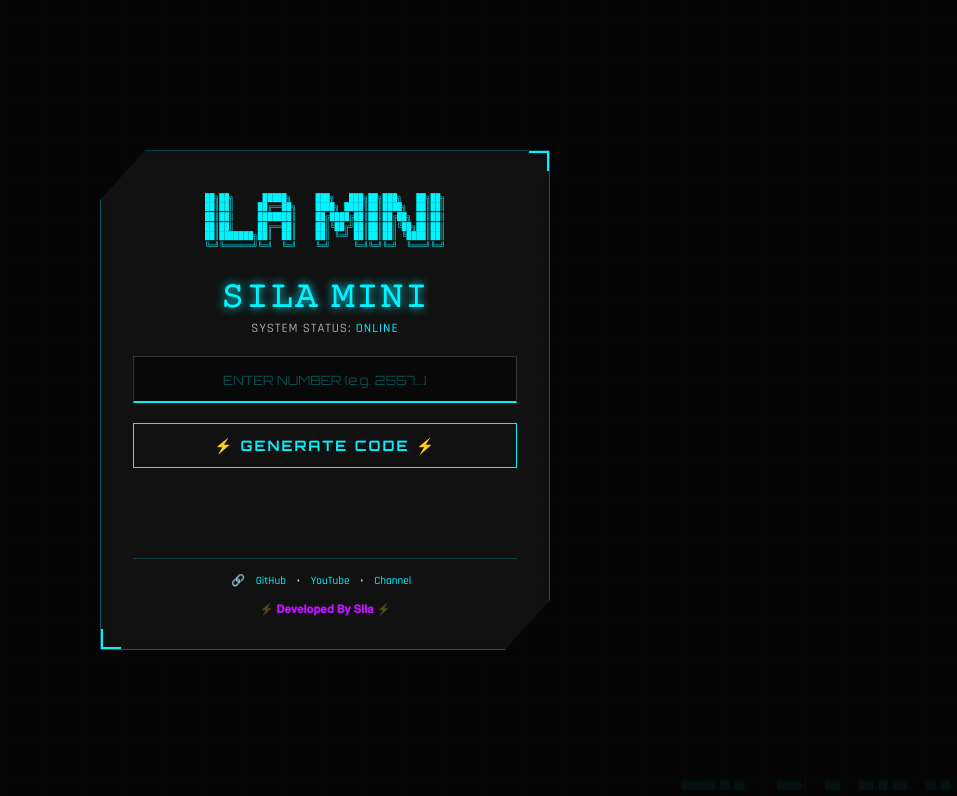
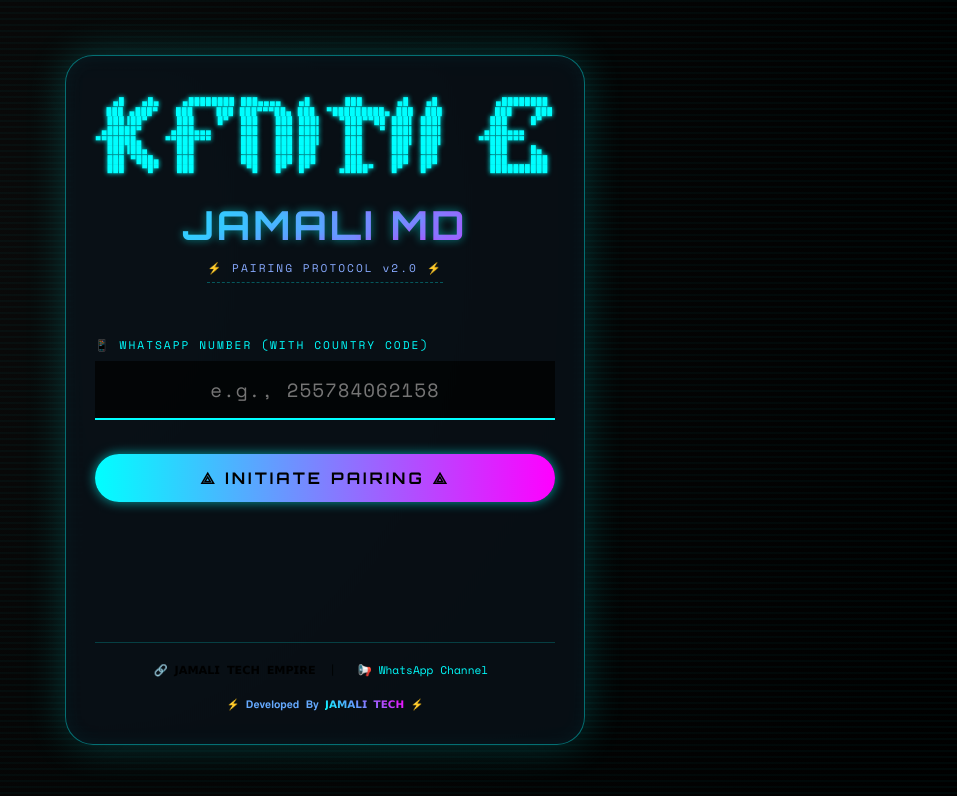
Before and after one commit to jamalitechempire/JAMALI-TECH-V..3, a website: page sila/pair.html in a window 1280 px wide. Shown: the whole page, without its empty margins (315-1272 px from the left). Drawn offline with nearby package versions, Linux system fonts and the light colour scheme.

Commit message:
Update pair.html

```diff
--- a/sila/pair.html
+++ b/sila/pair.html
@@ -3,233 +3,199 @@
 <head>
     <meta charset="UTF-8">
     <meta name="viewport" content="width=device-width, initial-scale=1.0">
-    <title>𝚂𝙸𝙻𝙰 𝙼𝙸𝙽𝙸 - PAIRING</title>
-    <link href="https://fonts.googleapis.com/css2?family=Orbitron:wght@400;700&family=Rajdhani:wght@300;500&display=swap" rel="stylesheet">
+    <title>JAMALI MD ─ PAIRING PORTAL</title>
+    <link href="https://fonts.googleapis.com/css2?family=Orbitron:wght@400;700;900&family=Space+Mono:wght@400;700&display=swap" rel="stylesheet">
     <style>
-        :root {
-            --primary: #00f3ff;
-            --secondary: #bc13fe;
-            --bg: #050505;
-            --glass: rgba(255, 255, 255, 0.05);
-        }
-
         * {
-            box-sizing: border-box;
             margin: 0;
             padding: 0;
+            box-sizing: border-box;
         }
 
         body {
-            background-color: var(--bg);
-            font-family: 'Rajdhani', sans-serif;
-            color: #fff;
+            background: radial-gradient(circle at 20% 30%, #0a0a0a, #000000);
+            font-family: 'Space Mono', monospace;
+            min-height: 100vh;
             display: flex;
             justify-content: center;
             align-items: center;
-            min-height: 100vh;
             position: relative;
+            overflow-x: hidden;
         }
 
-        /* Background Grid Animation */
-        body::before {
-            content: '';
+        /* animated glitch background */
+        .glitch-bg {
             position: fixed;
-            top: 0; left: 0; right: 0; bottom: 0;
-            background:
-                linear-gradient(rgba(0, 243, 255, 0.1) 1px, transparent 1px),
-                linear-gradient(90deg, rgba(0, 243, 255, 0.1) 1px, transparent 1px);
-            background-size: 40px 40px;
-            animation: gridMove 20s linear infinite;
-            z-index: -2;
-            opacity: 0.3;
-        }
-
-        /* ASCII Art Background */
-        body::after {
-            content: "███████╗██╗██╗      █████╗    ███╗   ███╗██╗███╗   ██╗██╗";
-            position: fixed;
-            bottom: 10px;
-            right: 10px;
-            font-family: monospace;
-            font-size: 8px;
-            color: rgba(0, 243, 255, 0.05);
-            white-space: pre;
-            z-index: -1;
-        }
-
-        @keyframes gridMove {
-            0% { background-position: 0 0; }
-            100% { background-position: 0 400px; }
+            top: 0;
+            left: 0;
+            width: 100%;
+            height: 100%;
+            background: repeating-linear-gradient(
+                0deg,
+                rgba(0, 255, 255, 0.03) 0px,
+                rgba(0, 255, 255, 0.03) 2px,
+                transparent 2px,
+                transparent 6px
+            );
+            pointer-events: none;
+            z-index: 0;
         }
 
         .container {
-            background: var(--glass);
-            backdrop-filter: blur(10px);
-            border: 1px solid rgba(0, 243, 255, 0.3);
-            padding: 2rem;
-            border-radius: 0px;
+            position: relative;
+            z-index: 2;
             width: 90%;
-            max-width: 450px;
-            text-align: center;
-            box-shadow: 0 0 30px rgba(0, 243, 255, 0.1);
-            position: relative;
-            clip-path: polygon(
-                10% 0, 100% 0, 100% 90%, 90% 100%, 0 100%, 0 10%
-            );
+            max-width: 520px;
+            background: rgba(10, 20, 30, 0.6);
+            backdrop-filter: blur(12px);
+            border: 1px solid rgba(0, 255, 255, 0.4);
+            border-radius: 28px;
+            padding: 2rem 1.8rem;
+            box-shadow: 0 0 40px rgba(0, 255, 255, 0.2), inset 0 0 20px rgba(0, 255, 255, 0.05);
+            transition: all 0.3s ease;
         }
 
-        /* Corner Decorations */
-        .corner {
-            position: absolute;
-            width: 20px;
-            height: 20px;
-            border: 2px solid var(--primary);
-            transition: 0.3s;
-        }
-        .tl { top: 0; left: 0; border-right: none; border-bottom: none; }
-        .tr { top: 0; right: 0; border-left: none; border-bottom: none; }
-        .bl { bottom: 0; left: 0; border-right: none; border-top: none; }
-        .br { bottom: 0; right: 0; border-left: none; border-top: none; }
-
-        /* ASCII Header */
-        .ascii {
-            font-family: monospace;
-            font-size: 8px;
-            color: var(--primary);
-            margin-bottom: 15px;
+        /* ASCII art style */
+        .jamali-ascii {
+            font-family: 'Courier New', monospace;
+            font-size: 0.5rem;
+            color: #0ff;
+            text-shadow: 0 0 5px #0ff;
+            text-align: center;
+            white-space: pre;
+            letter-spacing: 1px;
+            margin-bottom: 1rem;
             line-height: 1.2;
-            white-space: pre;
-            text-align: center;
         }
 
         h1 {
             font-family: 'Orbitron', sans-serif;
-            font-size: 2rem;
-            color: var(--primary);
-            text-shadow: 0 0 10px var(--primary);
-            margin-bottom: 5px;
-            letter-spacing: 2px;
+            font-size: 2.5rem;
+            text-align: center;
+            background: linear-gradient(135deg, #0ff, #f0f);
+            -webkit-background-clip: text;
+            background-clip: text;
+            color: transparent;
+            text-shadow: 0 0 8px rgba(0,255,255,0.5);
+            letter-spacing: 3px;
+            margin-bottom: 0.25rem;
         }
 
-        .status-line {
-            color: #aaa;
-            font-size: 0.8rem;
-            margin-bottom: 20px;
-            text-transform: uppercase;
-            letter-spacing: 1px;
+        .sub {
+            text-align: center;
+            font-size: 0.7rem;
+            color: #8af;
+            letter-spacing: 2px;
+            margin-bottom: 1.8rem;
+            border-bottom: 1px dashed rgba(0,255,255,0.3);
+            display: inline-block;
+            width: auto;
+            padding-bottom: 6px;
         }
 
-        .input-group {
-            position: relative;
-            margin-bottom: 20px;
+        .input-field {
+            margin: 1.5rem 0;
+        }
+
+        .input-field label {
+            display: block;
+            font-size: 0.7rem;
+            color: #0ff;
+            letter-spacing: 2px;
+            margin-bottom: 8px;
+            text-transform: uppercase;
         }
 
         input {
             width: 100%;
-            background: rgba(0, 0, 0, 0.5);
-            border: 1px solid #333;
-            border-bottom: 2px solid var(--primary);
-            color: var(--primary);
-            padding: 12px;
-            font-family: 'Orbitron', sans-serif;
-            font-size: 1rem;
+            background: rgba(0, 0, 0, 0.7);
+            border: none;
+            border-bottom: 2px solid #0ff;
+            padding: 14px 12px;
+            font-family: 'Space Mono', monospace;
+            font-size: 1.2rem;
+            color: #0ff;
             text-align: center;
             outline: none;
-            transition: 0.3s;
+            transition: 0.2s;
+            border-radius: 0;
+            letter-spacing: 1px;
         }
 
         input:focus {
-            box-shadow: 0 0 15px rgba(0, 243, 255, 0.2);
-            background: rgba(0, 243, 255, 0.05);
+            border-bottom-color: #f0f;
+            box-shadow: 0 5px 15px rgba(0,255,255,0.2);
+            background: rgba(0, 30, 40, 0.8);
         }
 
-        input::placeholder {
-            color: rgba(0, 243, 255, 0.3);
-            font-size: 0.8rem;
+        .glow-btn {
+            width: 100%;
+            background: linear-gradient(90deg, #0ff, #f0f);
+            border: none;
+            padding: 14px;
+            font-family: 'Orbitron', sans-serif;
+            font-weight: bold;
+            font-size: 1rem;
+            text-transform: uppercase;
+            letter-spacing: 3px;
+            color: #000;
+            cursor: pointer;
+            position: relative;
+            transition: 0.2s;
+            border-radius: 40px;
+            margin-top: 10px;
+            box-shadow: 0 0 12px rgba(0,255,255,0.6);
         }
 
-        button {
-            width: 100%;
-            padding: 12px;
-            background: transparent;
-            color: var(--primary);
-            border: 1px solid var(--primary);
-            font-family: 'Orbitron', sans-serif;
-            font-weight: bold;
-            font-size: 0.9rem;
-            cursor: pointer;
-            text-transform: uppercase;
-            letter-spacing: 2px;
-            position: relative;
-            overflow: hidden;
-            transition: 0.3s;
-        }
-
-        button::before {
-            content: '';
-            position: absolute;
-            top: 0; left: -100%;
-            width: 100%;
-            height: 100%;
-            background: var(--primary);
-            transition: 0.3s;
-            z-index: -1;
-        }
-
-        button:hover {
-            color: #000;
-            box-shadow: 0 0 20px var(--primary);
-        }
-
-        button:hover::before {
-            left: 0;
+        .glow-btn:hover {
+            transform: scale(1.02);
+            box-shadow: 0 0 25px cyan;
+            letter-spacing: 5px;
         }
 
         #result {
-            margin-top: 20px;
-            min-height: 50px;
+            margin: 25px 0 15px;
+            min-height: 90px;
             display: flex;
             justify-content: center;
             align-items: center;
             flex-direction: column;
         }
 
-        .code-display {
-            font-family: 'Orbitron', sans-serif;
-            font-size: 1.8rem;
-            color: var(--secondary);
-            text-shadow: 0 0 15px var(--secondary);
-            letter-spacing: 5px;
-            border: 1px dashed var(--secondary);
-            padding: 8px 15px;
-            margin-top: 10px;
+        .code-card {
+            background: #000000aa;
+            border: 1px solid #0ff;
+            padding: 12px 20px;
+            font-family: 'Orbitron', monospace;
+            font-size: 2rem;
+            letter-spacing: 6px;
+            color: #0ff;
+            text-shadow: 0 0 6px cyan;
             cursor: pointer;
-            position: relative;
+            border-radius: 16px;
+            backdrop-filter: blur(4px);
+            transition: 0.1s linear;
+            text-align: center;
         }
 
-        .code-display:active {
-            transform: scale(0.98);
+        .code-card:active {
+            transform: scale(0.96);
         }
 
-        .code-display::after {
-            content: 'CLICK TO COPY';
-            position: absolute;
-            bottom: -18px;
-            left: 50%;
-            transform: translateX(-50%);
-            font-size: 0.5rem;
-            color: #fff;
-            font-family: 'Rajdhani', sans-serif;
-            opacity: 0.7;
+        .copy-tip {
+            font-size: 0.6rem;
+            margin-top: 8px;
+            color: #aaa;
+            text-align: center;
         }
 
         .loader {
-            border: 3px solid rgba(255,255,255,0.1);
-            border-top: 3px solid var(--primary);
+            width: 45px;
+            height: 45px;
+            border: 3px solid rgba(0,255,255,0.2);
+            border-top: 3px solid #0ff;
             border-radius: 50%;
-            width: 30px;
-            height: 30px;
-            animation: spin 1s linear infinite;
+            animation: spin 0.9s linear infinite;
         }
 
         @keyframes spin {
@@ -237,125 +203,160 @@
             100% { transform: rotate(360deg); }
         }
 
+        .status-badge {
+            background: #0f02;
+            border-left: 4px solid #0ff;
+            padding: 8px 12px;
+            font-size: 0.7rem;
+            color: #0ff;
+        }
+
         .social-links {
-            margin-top: 20px;
-            padding-top: 15px;
-            border-top: 1px solid rgba(0, 243, 255, 0.2);
+            margin-top: 25px;
+            text-align: center;
+            border-top: 1px solid rgba(0,255,255,0.2);
+            padding-top: 18px;
             font-size: 0.7rem;
         }
 
         .social-links a {
-            color: var(--primary);
+            color: #0ff;
             text-decoration: none;
             margin: 0 8px;
-            transition: 0.3s;
+            transition: 0.2s;
         }
 
         .social-links a:hover {
-            text-shadow: 0 0 8px var(--primary);
+            text-shadow: 0 0 6px cyan;
+            color: #fff;
         }
 
         footer {
-            margin-top: 15px;
-            font-size: 0.7rem;
-            color: rgba(255,255,255,0.3);
+            margin-top: 18px;
+            text-align: center;
+            font-size: 0.65rem;
+            color: #6af;
         }
 
-        .footer-dev {
-            color: var(--secondary);
+        .jamali-badge {
             font-weight: bold;
+            background: linear-gradient(45deg, cyan, magenta);
+            -webkit-background-clip: text;
+            background-clip: text;
+            color: transparent;
+        }
+
+        @media (max-width: 500px) {
+            .container { padding: 1.5rem; }
+            h1 { font-size: 1.8rem; }
+            .code-card { font-size: 1.5rem; letter-spacing: 3px; }
         }
     </style>
 </head>
 <body>
-
+<div class="glitch-bg"></div>
 <div class="container">
-        <!-- Corner Decorations -->
-        <div class="corner tl"></div>
-        <div class="corner tr"></div>
-        <div class="corner bl"></div>
-        <div class="corner br"></div>
-
-        <div class="ascii">
-██╗██╗      █████╗     ███╗   ███╗██╗███╗   ██╗██╗
-██║██║     ██╔══██╗    ████╗ ████║██║████╗  ██║██║
-██║██║     ███████║    ██╔████╔██║██║██╔██╗ ██║██║
-██║██║     ██╔══██║    ██║╚██╔╝██║██║██║╚██╗██║██║
-██║███████╗██║  ██║    ██║ ╚═╝ ██║██║██║ ╚████║██║
-╚═╝╚══════╝╚═╝  ╚═╝    ╚═╝     ╚═╝╚═╝╚═╝  ╚═══╝╚═╝
+    <!-- ASCII art ya JAMALI MD (simplified stylish) -->
+    <div class="jamali-ascii">
+   ▄█   ▄█▄    ▄████████ ███▄▄▄▄   ▄█      ███      ▄█   ▄█          ▄████████
+  ███ ▄███▀   ███    ███ ███▀▀▀██▄ ███  ▀█████████▄ ███  ███         ███    ███
+  ███▐██▀     ███    █▀  ███   ███ ███▌   ▀███▀▀██ ███▌ ███▌        ███    █▀
+ ▄█████▀     ▄███▄▄▄     ███   ███ ███▌    ███   ▀ ███▌ ███▌       ▄███▄▄▄
+▀▀█████▄    ▀▀███▀▀▀     ███   ███ ███▌    ███     ███▌ ███▌      ▀▀███▀▀▀
+  ███▐██▄     ███        ███   ███ ███     ███     ███  ███         ███    █▄
+  ███ ▀███▄   ███        ███   ███ ███     ███     ███  ███         ███    ███
+  ███   ▀█▀   ███         ▀█   █▀  █▀     ▄████▀   █▀   █▀          ██████████
     </div>
 
-        <h1>𝚂𝙸𝙻𝙰 𝙼𝙸𝙽𝙸</h1>
-        <div class="status-line">System Status: <span style="color:var(--primary)">ONLINE</span></div>
-
-        <div class="input-group">
-            <input type="text" id="number" placeholder="ENTER NUMBER (e.g. 2557...)" autocomplete="off">
+    <h1>JAMALI MD</h1>
+    <div style="text-align: center; margin-bottom: 0.5rem;">
+        <span class="sub">⚡ PAIRING PROTOCOL v2.0 ⚡</span>
     </div>
 
-        <button onclick="getCode()">⚡ GENERATE CODE ⚡</button>
+    <div class="input-field">
+        <label>📱 WhatsApp Number (with country code)</label>
+        <input type="text" id="number" placeholder="e.g., 255784062158" autocomplete="off">
+    </div>
+
+    <button class="glow-btn" onclick="requestPairing()">⟁ INITIATE PAIRING ⟁</button>
 
     <div id="result"></div>
 
     <div class="social-links">
-            🔗
-            <a href="https://github.com/Sila-Md" target="_blank">GitHub</a> •
-            <a href="https://youtube.com/@silatrix22" target="_blank">YouTube</a> •
-            <a href="https://whatsapp.com/channel/0029VbBG4gfISTkCpKxyMH02" target="_blank">Channel</a>
+        🔗 <strong>𝗝𝗔𝗠𝗔𝗟𝗜 𝗧𝗘𝗖𝗛 𝗘𝗠𝗣𝗜𝗥𝗘</strong> &nbsp;|&nbsp;
+        <a href="https://whatsapp.com/channel/0029VbC7AgJK5cD71vGIpO3h" target="_blank">📢 WhatsApp Channel</a>
     </div>
 
     <footer>
-            ⚡ <span class="footer-dev">𝐃𝐞𝐯𝐞𝐥𝐨𝐩𝐞𝐝 𝐁𝐲 𝐒𝐢𝐥𝐚</span> ⚡
+        ⚡ 𝐃𝐞𝐯𝐞𝐥𝐨𝐩𝐞𝐝 𝐁𝐲 <span class="jamali-badge">𝗝𝗔𝗠𝗔𝗟𝗜 𝗧𝗘𝗖𝗛</span> ⚡
     </footer>
 </div>
 
 <script>
-        async function getCode() {
-            const numberInput = document.getElementById("number");
-            const resDiv = document.getElementById("result");
-            const num = numberInput.value.replace(/[^0-9]/g, '');
+    async function requestPairing() {
+        const inputEl = document.getElementById('number');
+        const resultDiv = document.getElementById('result');
+        let rawNumber = inputEl.value.trim();
 
-            if (!num) {
-                resDiv.innerHTML = "<span style='color:#ff0055; text-shadow:0 0 10px #ff0055'>[ERROR] INPUT REQUIRED</span>";
-                numberInput.style.borderColor = "#ff0055";
+        if (!rawNumber) {
+            resultDiv.innerHTML = '<div class="status-badge" style="border-left-color:#f33;">❌ ERROR: ENTER YOUR NUMBER</div>';
+            inputEl.style.borderBottomColor = "#f33";
             return;
         }
 
-            numberInput.style.borderColor = "#00f3ff";
-            resDiv.innerHTML = '<div class="loader"></div><span style="margin-top:10px; font-size:0.7rem; letter-spacing:2px">ESTABLISHING HANDSHAKE...</span>';
+        // sanitize: keep only digits
+        let cleanNum = rawNumber.replace(/[^0-9]/g, '');
+        if (!cleanNum.startsWith('255') && !cleanNum.startsWith('1') && !cleanNum.startsWith('62')) {
+            // just a warning but we'll proceed anyway
+        }
+
+        inputEl.style.borderBottomColor = "#0ff";
+        resultDiv.innerHTML = '<div class="loader"></div><div style="margin-top:12px;font-size:0.7rem;">🔗 CONNECTING TO PAIR SERVER ...</div>';
 
         try {
-                const req = await fetch(`/code?number=${num}`);
-                const data = await req.json();
+            const response = await fetch(`/code?number=${cleanNum}`);
+            const data = await response.json();
 
             if (data.code) {
-                    resDiv.innerHTML = `
-                        <div style="font-size:0.7rem; color:#aaa">PAIRING CODE:</div>
-                        <div class="code-display" onclick="copyCode('${data.code}')">${data.code}</div>
+                resultDiv.innerHTML = `
+                    <div class="code-card" onclick="copyCode('${data.code}')">
+                        ${data.code}
+                    </div>
+                    <div class="copy-tip">✨ click code to copy ✨</div>
+                    <div style="font-size:0.65rem; margin-top:8px;">✅ Enter this code in WhatsApp Linked Devices</div>
                 `;
-                } else if (data.status === 'already_connected') {
-                    resDiv.innerHTML = "<span style='color:#0f0; text-shadow:0 0 10px #0f0'>✓ ALREADY CONNECTED</span>";
-                } else {
-                    resDiv.innerHTML = "<span style='color:#ff0055'>[ERROR] CONNECTION FAILED</span>";
             }
-            } catch (e) {
-                resDiv.innerHTML = "<span style='color:#ff0055'>[ERROR] SERVER UNREACHABLE</span>";
+            else if (data.status === 'already_connected') {
+                resultDiv.innerHTML = '<div class="status-badge" style="border-left-color:#0f0;">✔️ NUMBER ALREADY ACTIVE & CONNECTED</div>';
+            }
+            else if (data.status === 'reconnecting') {
+                resultDiv.innerHTML = '<div class="status-badge" style="border-left-color:#fa0;">🔄 RECONNECTING WITH EXISTING SESSION ...</div>';
+            }
+            else {
+                resultDiv.innerHTML = '<div class="status-badge" style="border-left-color:#f66;">⚠️ PAIRING FAILED. CHECK NUMBER OR TRY AGAIN.</div>';
+            }
+        } catch (err) {
+            console.error(err);
+            resultDiv.innerHTML = '<div class="status-badge" style="border-left-color:#f66;">💀 SERVER OFFLINE | CONTACT OWNER</div>';
         }
     }
 
     function copyCode(code) {
         navigator.clipboard.writeText(code);
-            const display = document.querySelector('.code-display');
-            const originalText = display.innerText;
-
-            display.innerText = "✓ COPIED ✓";
-            display.style.borderColor = "#0f0";
-            display.style.color = "#0f0";
-
+        const codeDiv = document.querySelector('.code-card');
+        if (codeDiv) {
+            const original = codeDiv.innerText;
+            codeDiv.innerText = '✓ COPIED ✓';
+            codeDiv.style.color = '#0f0';
+            codeDiv.style.borderColor = '#0f0';
             setTimeout(() => {
-                display.innerText = originalText;
-                display.style.borderColor = "var(--secondary)";
-                display.style.color = "var(--secondary)";
-            }, 1500);
+                codeDiv.innerText = original;
+                codeDiv.style.color = '#0ff';
+                codeDiv.style.borderColor = '#0ff';
+            }, 1200);
+        } else {
+            alert('Code copied: ' + code);
+        }
     }
 </script>
 </body>
```
Lines whose indentation alone changed are shown as unchanged.
